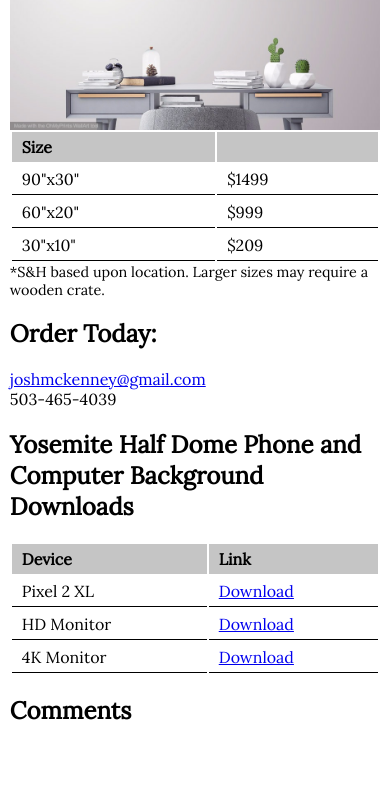
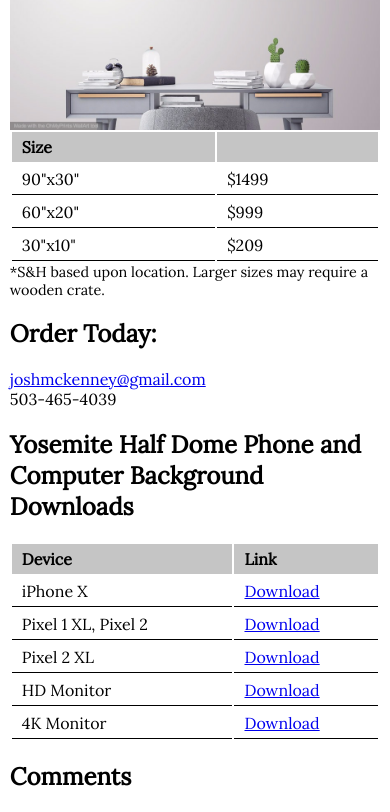
Before and after one commit to jmckenney/halfdomephoto.com, a website built with webpack: page www/index.html in a window 390 px wide. Shown: the part 1374-2186 px from the top of the page. Before the commit the page ends 2120 px from the top, so only its background shows below. Built offline with nearby package versions, Linux system fonts and the light colour scheme.

Commit message:
added a few more phone background sizes

```diff
--- a/www/index.html
+++ b/www/index.html
@@ -64,6 +64,14 @@
           <th>Link</th>
         </tr>
         <tr>
+          <td>iPhone X</td>
+          <td><a href="/img/half-dome-iphone-x-1125x2436.jpg">Download</a></td>
+        </tr>
+        <tr>
+          <td>Pixel 1 XL, Pixel 2</td>
+          <td><a href="/img/half-dome-hd-portrait-1440x2560.jpg">Download</a></td>
+        </tr>
+        <tr>
           <td>Pixel 2 XL</td>
           <td><a href="/img/half-dome-pixel-2-xl.jpg">Download</a></td>
         </tr>
```
Also changed, not shown: 3 other files.
